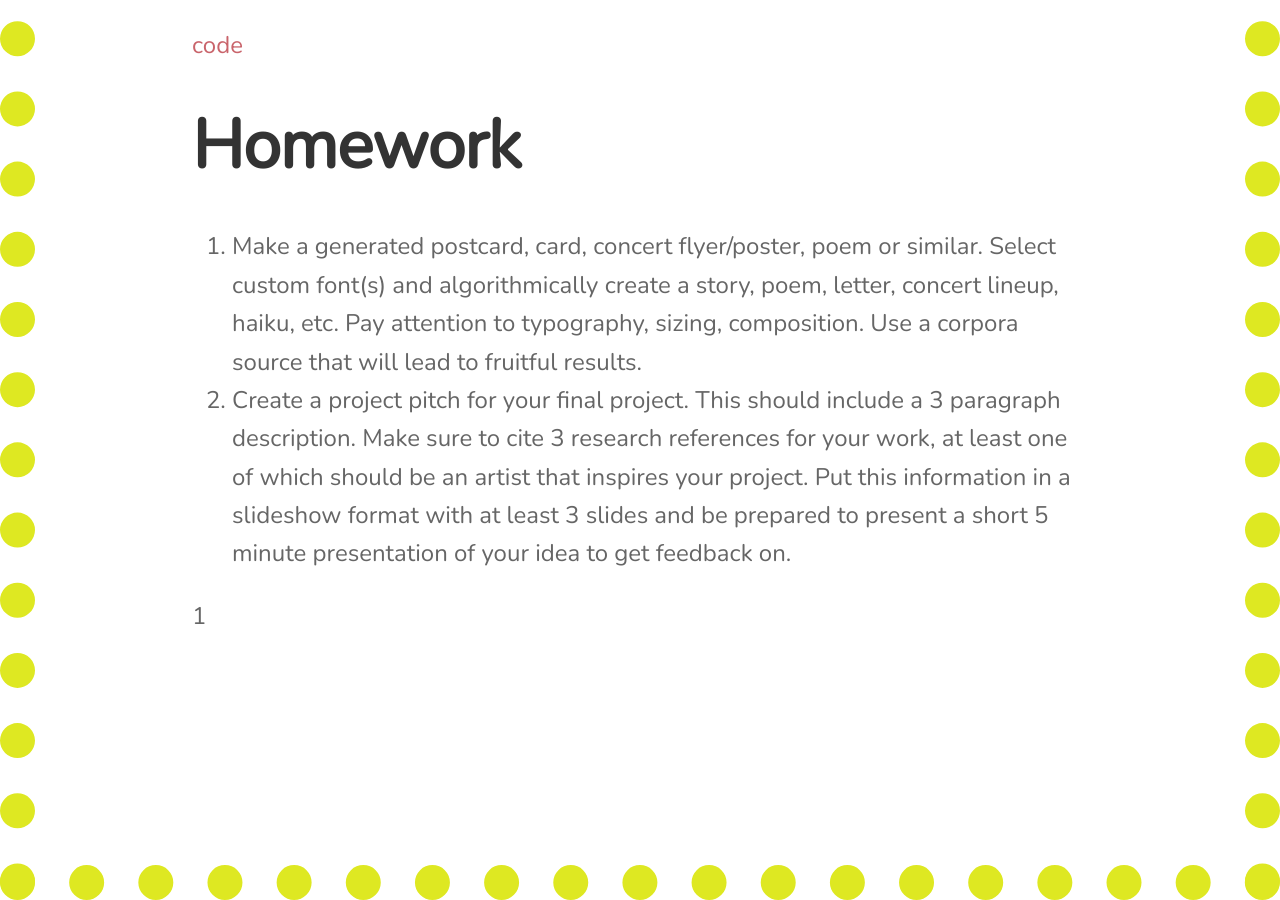
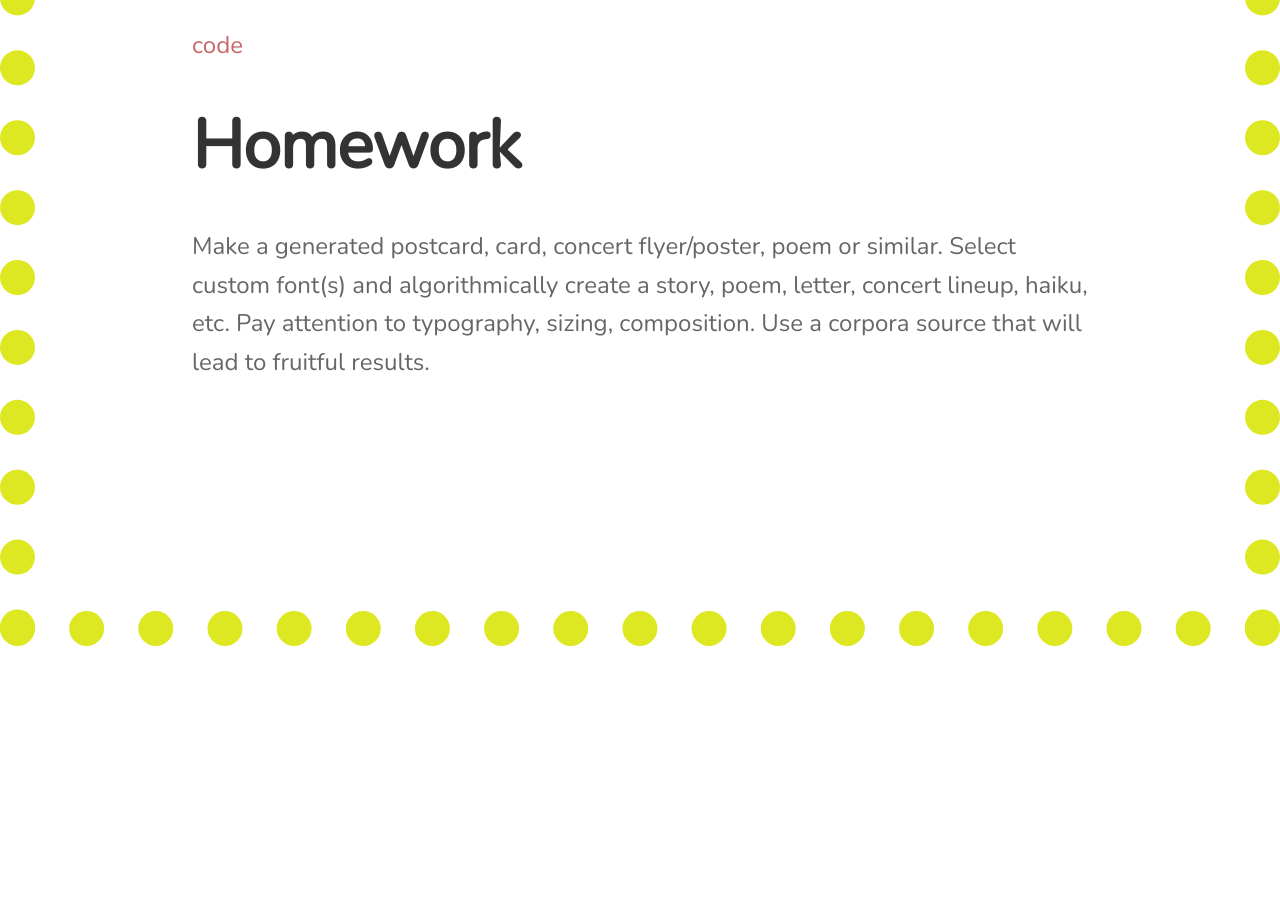
Before and after one commit to lee2sman/p4va_fall2021, a Jekyll site: the page built from _posts/2020-11-11-week11.md, in a window 1280 px wide and 900 px high, scrolled down 9805 px. Built offline with Jekyll 4.4.1, drawn with Linux system fonts in a browser that asks for light colours; nearby versions of some CDN libraries; after the commit the page ends 10451 px from its top, so only the background shows below that.

Commit message:
update week11

```diff
--- a/_posts/2020-11-11-week11.md
+++ b/_posts/2020-11-11-week11.md
@@ -211,9 +211,4 @@ Present-day artists and spammers are the inheritors of this history. We can use
 
 # Homework
 
-1. Make a generated postcard, card, concert flyer/poster, poem or similar. Select custom font(s) and algorithmically create a story, poem, letter, concert lineup, haiku, etc. Pay attention to typography, sizing, composition. Use a corpora source that will lead to fruitful results.
-2. Create a project pitch for your final project. This should include a 3 paragraph description. Make sure to cite 3 research references for your work, at least one of which should be an artist that inspires your project. Put this information in a slideshow format with at least 3 slides and be prepared to present a short 5 minute presentation of your idea to get feedback on.
-
-
-
-1
+Make a generated postcard, card, concert flyer/poster, poem or similar. Select custom font(s) and algorithmically create a story, poem, letter, concert lineup, haiku, etc. Pay attention to typography, sizing, composition. Use a corpora source that will lead to fruitful results.
```
